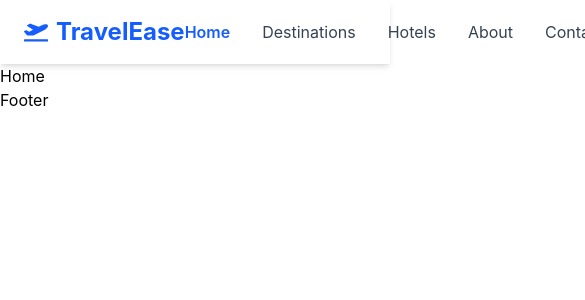
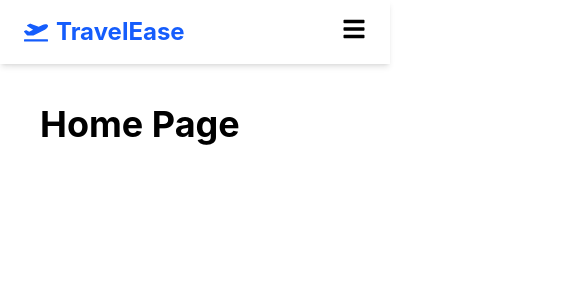
Before and after one commit to ayshasahva-stack/travel-booking, a React (Vite) app: page / in a window 390 px wide. Shown: the top 300 px of the page, 585 px wide, since content can reach past the window. Built offline with nearby package versions, Linux system fonts and the light colour scheme.

Commit message:
navbar update

```diff
--- a/src/App.jsx
+++ b/src/App.jsx
@@ -4,7 +4,7 @@ import AppRoutes from './routes/AppRoutes'
 const App = () => {
   return (
     <div>
-      <AppRoutes/>
+      <AppRoutes />
     </div>
   )
 }
--- a/src/components/Navbar/Navbar.jsx
+++ b/src/components/Navbar/Navbar.jsx
@@ -1,29 +1,79 @@
-import { FaPlaneDeparture } from "react-icons/fa";
-import { NavLink } from "react-router-dom";
+import { FaPlaneDeparture, FaBars, FaTimes } from "react-icons/fa";
+import { NavLink, Link } from "react-router-dom";
+import { useState } from "react";
 
 function Navbar() {
+
+  const [menuOpen, setMenuOpen] = useState(false)
+
+
+  const toggleMenu = () => {
+    setMenuOpen(!menuOpen)
+  }
+
+
   return (
-    <nav className="bg-white shadow-md">
+    <nav className="bg-white shadow-md sticky top-0 z-50">
+
       <div className="max-w-7xl mx-auto px-6 py-4 flex justify-between items-center">
 
+
         {/* Logo */}
-        <div className="flex items-center gap-2">
+        < div className="flex items-center gap-2">
           <FaPlaneDeparture className="text-blue-600 text-2xl" />
           <h1 className="text-2xl font-bold text-blue-600">
             TravelEase
           </h1>
         </div>
 
+
         {/* Navigation Links */}
-        <div className="flex gap-8">
-         <NavLink to='/' className={({isActive})=>isActive?"text-blue-600 font-semibold":"text-gray-700"}>Home</NavLink>
-         <NavLink to='/destinations' className={({isActive})=>isActive?"text-blue-600 font-semibold":"text-gray-700"}>Destinations</NavLink>
-         <NavLink to='/hotels' className={({isActive})=>isActive?"text-blue-600 font-semibold":"text-gray-700"}>Hotels</NavLink>
-         <NavLink to='/about' className={({isActive})=>isActive?"text-blue-600 font-semibold":"text-gray-700"}>About</NavLink>
-         <NavLink to='/contact' className={({isActive})=>isActive?"text-blue-600 font-semibold":"text-gray-700"}>Contact</NavLink>
+        <div className="hidden md:flex gap-8 items-center">
+          <NavLink to='/' className={({ isActive }) => `transition-colors duration-500 ${isActive ? "text-blue-600 font-semibold" : "text-gray-700 hover:text-blue-600"}`}>Home</NavLink>
+          <NavLink to='/destinations' className={({ isActive }) => `transition-colors duration-500 ${isActive ? "text-blue-600 font-semibold" : "text-gray-700 hover:text-blue-600"}`}>Destinations</NavLink>
+          <NavLink to='/hotels' className={({ isActive }) => `transition-colors duration-500 ${isActive ? "text-blue-600 font-semibold" : "text-gray-700 hover:text-blue-600"}`}>Hotels</NavLink>
+          <NavLink to='/about' className={({ isActive }) => `transition-colors duration-500 ${isActive ? "text-blue-600 font-semibold" : "text-gray-700 hover:text-blue-600"}`}>About</NavLink>
+          <NavLink to='/contact' className={({ isActive }) => `transition-colors duration-500 ${isActive ? "text-blue-600 font-semibold" : "text-gray-700 hover:text-blue-600"}`}>Contact</NavLink>
+
+          {/* link for button */}
+          <Link to='/booking' className="hidden md:block bg-blue-600 text-white px-5 py-2 rounded-lg hover:bg-blue-700 transition-colors duration-300">Book Now</Link>
         </div>
 
+        {/* Mobile Hamburger */}
+        <div className="md:hidden">
+          <button onClick={toggleMenu}>
+            {menuOpen ? (
+              <FaTimes className="text-2xl" />
+            ) : (
+              <FaBars className="text-2xl" />
+            )}
+          </button>
+        </div>
       </div>
+
+      {/* Mobile Menu */}
+      {menuOpen && (
+        <div className="md:hidden bg-white shadow-md px-6 py-4 flex flex-col gap-4">
+
+          <NavLink to="/" className={({ isActive }) => `transition-colors duration-500 ${isActive ? "text-blue-600 font-semibold" : "text-gray-700 hover:text-blue-600"}`}> Home</NavLink>
+
+          <NavLink to="/destinations" className={({ isActive }) => `transition-colors duration-500 ${isActive ? "text-blue-600 font-semibold" : "text-gray-700 hover:text-blue-600"}`}>Destinations</NavLink>
+
+          <NavLink to="/hotels" className={({ isActive }) => `transition-colors duration-500 ${isActive ? "text-blue-600 font-semibold" : "text-gray-700 hover:text-blue-600"}`}>Hotels</NavLink>
+
+          <NavLink to="/about" className={({ isActive }) => `transition-colors duration-500 ${isActive ? "text-blue-600 font-semibold" : "text-gray-700 hover:text-blue-600"}`}>About</NavLink>
+
+          <NavLink to="/contact" className={({ isActive }) => `transition-colors duration-500 ${isActive ? "text-blue-600 font-semibold" : "text-gray-700 hover:text-blue-600"}`}>Contact</NavLink>
+
+          <Link
+            to="/booking"
+            className="bg-blue-600 text-white px-4 py-2 rounded-lg text-center"
+          >
+            Book Now
+          </Link>
+
+        </div>
+      )}
     </nav>
   );
 }
--- a/src/pages/Home/Home.jsx
+++ b/src/pages/Home/Home.jsx
@@ -1,11 +1,9 @@
-import React from 'react'
-
-const Home = () => {
+function Home() {
   return (
-    <div>
-      <h1>Home</h1>
+    <div className="h-[2000px] p-10">
+      <h1 className="text-4xl font-bold">Home Page</h1>
     </div>
-  )
+  );
 }
 
-export default Home
+export default Home;
```
